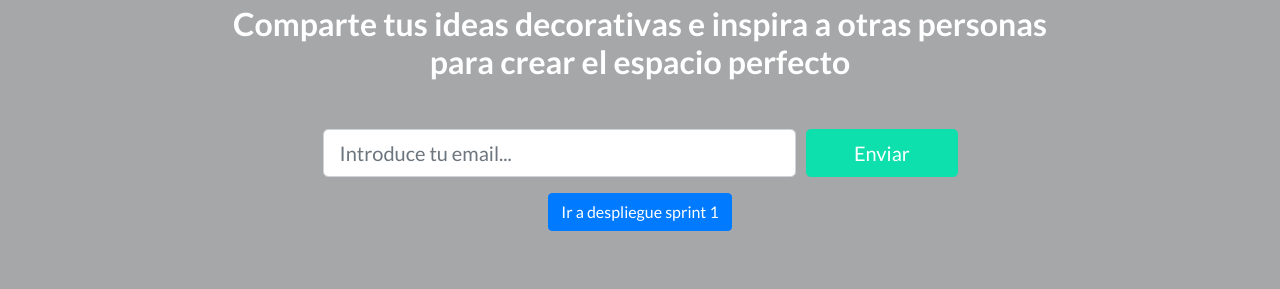
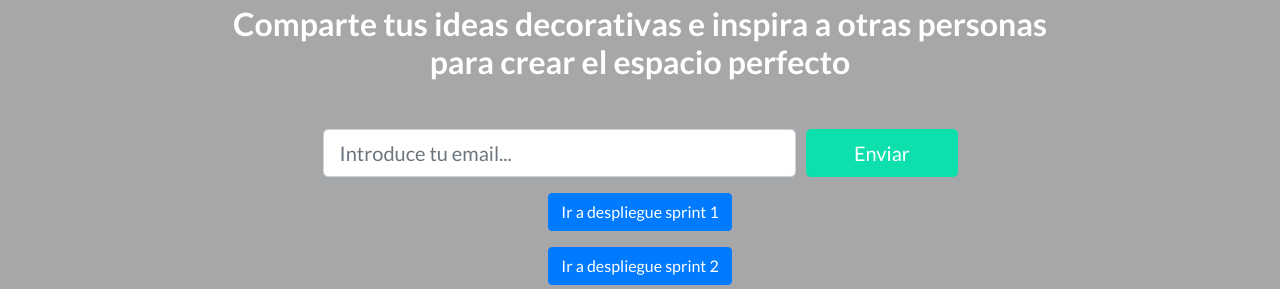
Before and after one commit to youRoom-ISPP/landing-page, a website: page index.html in a window 1280 px wide. Shown: the part 511-800 px from the top of the page. Drawn offline with Linux system fonts and the light colour scheme.

Commit message:
Añade botón a despligue de sprint2.

```diff
--- a/index.html
+++ b/index.html
@@ -65,6 +65,11 @@
       <div class="row">
         <div class="col-5 mx-auto pt-md-3">
           <a class="btn btn-primary" href="http://youroom-sprint1.herokuapp.com/">Ir a despliegue sprint 1</a>
+        </div>
+      </div>
+      <div class="row">
+        <div class="col-5 mx-auto pt-md-3">
+          <a class="btn btn-primary" href="https://youroom-sprint2.herokuapp.com/">Ir a despliegue sprint 2</a>
         </div>
       </div>
     </div>
@@ -183,6 +188,7 @@
             <li class="list-inline-item">&sdot;</li>
             <li class="list-inline-item">
               <a href="http://youroom-sprint1.herokuapp.com/" target="_blank">Despliegue Sprint 1</a>
+              <a href="https://youroom-sprint2.herokuapp.com/" target="_blank">Despliegue Sprint 2</a>
             </li>
             <!--<li class="list-inline-item">&sdot;</li>
             <li class="list-inline-item">
```
Also changed, not shown: team.html (+1 -0 lines).
